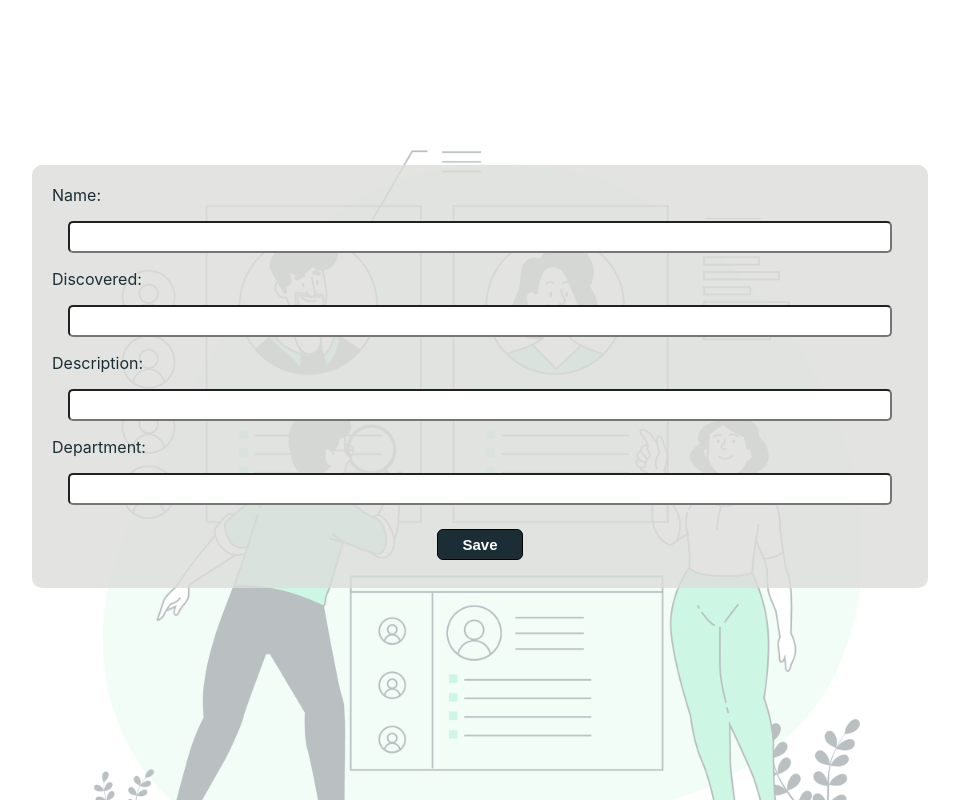
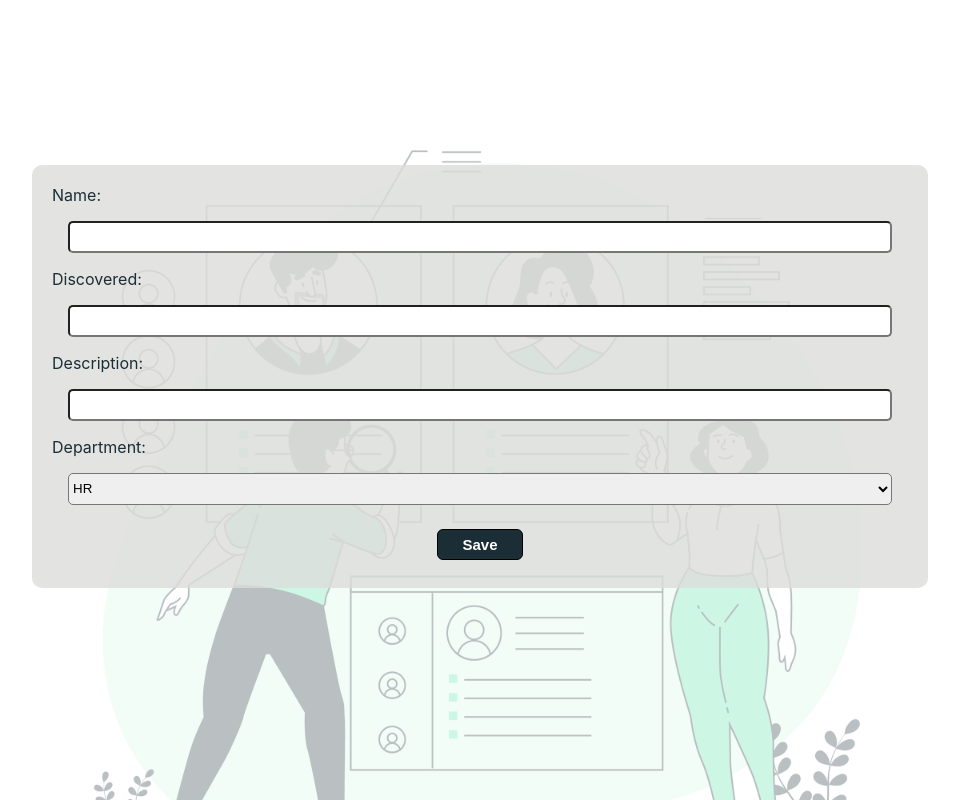
Before and after one commit to FelipeRUnosquare/IncidentsManager, a Next.js app: page /incidents/1 in a window 1280 px wide. Shown: the whole page, without its empty margins (160-1119 px from the left). Built offline with nearby package versions, Linux system fonts and the light colour scheme.

Commit message:
edit and delete fbug fixed

```diff
--- a/components/Incidents/IncidentForm.js
+++ b/components/Incidents/IncidentForm.js
@@ -16,6 +16,7 @@ const IncidentForm = ({ dataIncident }) => {
 
   const handleEditOrSaveIncident = (event) => {
     event.preventDefault();
+    console.log(department);
     const newData = {
       id: dataIncident.id || null,
       name,
@@ -57,11 +58,17 @@ const IncidentForm = ({ dataIncident }) => {
           value={description}
         />
         <label>Department: </label>
-        <input
+        <select
+          className={styles.select}
+          name="department"
+          id="department"
           onChange={(event) => setDepartment(event.target.value)}
-          type="text"
           value={department}
-        />
+        >
+          <option value="HR">HR</option>
+          <option value="Finance">Finance</option>
+          <option value="Legal">Legal</option>
+        </select>
         <div className={styles["inc-action"]}>
           <button onClick={handleEditOrSaveIncident}>
             {isNewIncident ? "Save" : "Edit"}
--- a/components/Incidents/incidents.module.sass
+++ b/components/Incidents/incidents.module.sass
@@ -58,7 +58,7 @@
   label
     color: $primary-color
 
-  input
+  input,select
     margin: 1rem,
     height: 2rem,
     border-radius: 5px
--- a/components/Layout/Layout.module.sass
+++ b/components/Layout/Layout.module.sass
@@ -39,7 +39,7 @@
   line-height: 1.15,
   font-size: 3rem,
   padding: 1rem,
-  width: 60%
+  width: 80%
   color: rgba(221,221,218,0.8),
   font-size: 2.5rem,
 
@@ -55,12 +55,13 @@
     cursor: pointer,
 
 .label
-  color: $secondary-color
+  color: $primary-color
 
 .select
   width: 20%,
   margin: 10px,
   border-radius: 5px
+  height: 2rem
 
 
 .button-logout
--- a/components/Layout/Mainbar.js
+++ b/components/Layout/Mainbar.js
@@ -22,7 +22,7 @@ const Mainbar = () => {
       <h1 className={styles.title} onClick={handleClickGoHome}>
         Inc Manager
       </h1>
-      <SearchBar />
+      {/* <SearchBar /> */}
       <div
         className={buttonStyle}
         onClick={() => router.push("/incidents/null")}
--- a/pages/_app.js
+++ b/pages/_app.js
@@ -6,11 +6,11 @@ import DataContextProvider from "../store/DataContextProvider";
 function MyApp({ Component, pageProps }) {
   return (
     <AuthContextProvider>
-      <DataContextProvider>
-        <Layout>
+      <Layout>
+        <DataContextProvider>
           <Component {...pageProps} />
-        </Layout>
-      </DataContextProvider>
+        </DataContextProvider>
+      </Layout>
     </AuthContextProvider>
   );
 }
--- a/pages/home/index.js
+++ b/pages/home/index.js
@@ -3,6 +3,7 @@ import Spinner from "../../components/UI/Spinner";
 import IncList from "../../components/Incidents/IncidentList";
 import DataContext from "../../store/data-context";
 import CsvDownload from "react-json-to-csv";
+import SearchBar from "../../components/Layout/SearchBar";
 
 const Incidents = () => {
   const dataCtx = useContext(DataContext);
@@ -12,6 +13,7 @@ const Incidents = () => {
     content = (
       <React.Fragment>
         <h1>Last Incidents</h1>
+        <SearchBar />
         <IncList incData={dataCtx.allIncidents} />;
         <CsvDownload
           data={dataCtx.allIncidents}
--- a/pages/incidents/[incidentId].js
+++ b/pages/incidents/[incidentId].js
@@ -4,14 +4,7 @@ import DataContext from "../../store/data-context";
 import IncidentForm from "../../components/Incidents/IncidentForm";
 
 const Incident = () => {
-  const router = useRouter();
-  const incidentId = router.query.incidentId;
   const dataCtx = useContext(DataContext);
-  useEffect(() => {
-    if (incidentId !== "null") {
-      dataCtx.onSelectNullIncident(null);
-    }
-  }, []);
   let content = (
     <IncidentForm
       dataIncident={
--- a/store/DataContextProvider.js
+++ b/store/DataContextProvider.js
@@ -37,7 +37,7 @@ const DataContextProvider = (props) => {
 
   const handleEditIncident = (newData) => {
     try {
-      setAllIncidents((prevIncidents) =>
+      setFilteredIncidents((prevIncidents) =>
         prevIncidents.map((incident) => {
           if (incident.id === parseInt(newData.id)) {
             return newData;
@@ -62,7 +62,7 @@ const DataContextProvider = (props) => {
       newData.id = newId;
       let newIncidents = allIncidents;
       newIncidents[`${allIncidents.length}`] = newData;
-      setAllIncidents(newIncidents);
+      setFilteredIncidents(newIncidents);
       setIncidentById([]);
       router.back();
     } catch (error) {
@@ -74,7 +74,7 @@ const DataContextProvider = (props) => {
   const handleDeleteIncident = (id) => {
     try {
       let newIncidents = allIncidents.filter((incident) => incident.id !== id);
-      setAllIncidents(newIncidents);
+      setFilteredIncidents(newIncidents);
       setModalMessage("Incident deleted successfully");
       setIncidentById([]);
       router.back();
@@ -118,7 +118,6 @@ const DataContextProvider = (props) => {
           error={isError}
           message={modalMessage}
           onCloseModal={handleCloseModal}
-          // onAcceptAction={handleDeleteIncident}
           warning={warning}
         />
       )}
```
